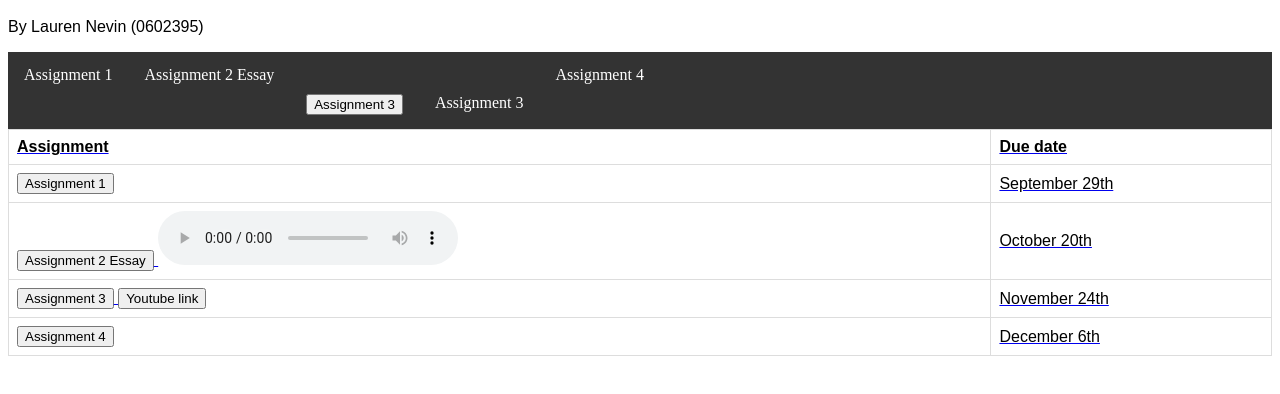
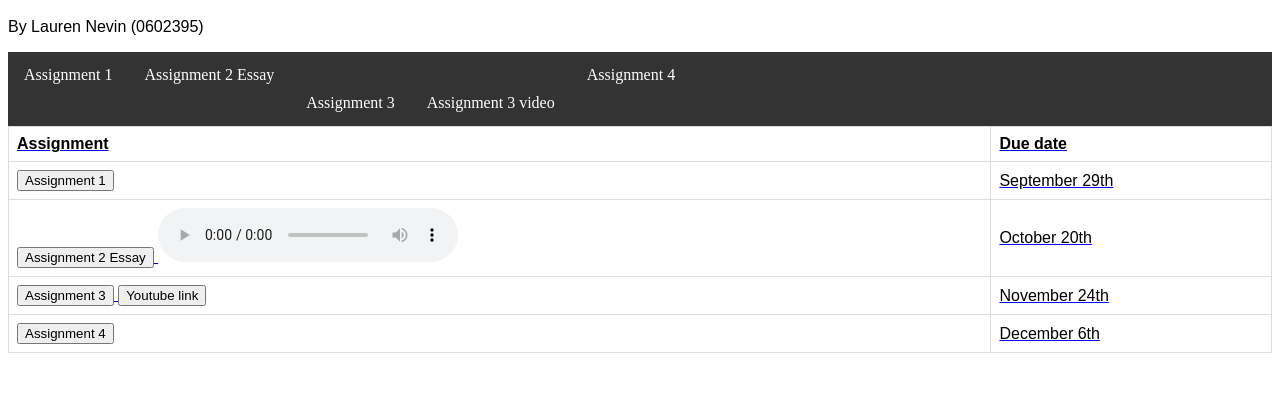
Before and after one commit to laurennevin/laurennevin, a plain HTML site: page index.html in a window 1280 px wide. Shown: the part 48-442 px from the top of the page. Drawn offline with Linux system fonts and the light colour scheme.

Commit message:
css nav bar

```diff
--- a/index.html
+++ b/index.html
@@ -46,8 +46,8 @@ li a:hover {
 	<ul>
 		<li><a href="Assign1/laurennevin.html">Assignment 1</a></li>
 		<li><a href="Assignment 2/Assign2 ESSAY.html">Assignment 2 Essay</li>
-		<li><a href="Assign3/Assignment 3"><button>Assignment 3</li>
-		<li><a href="https://youtu.be/FVVwTC1GI_Q">Assignment 3</a></li>
+		<li><a href="Assign3/Assignment 3">Assignment 3</li>
+		<li><a href="https://youtu.be/FVVwTC1GI_Q">Assignment 3 video</a></li>
 		<li><a href="laurennevin.html">Assignment 4</li>
 	</ul>
 	<table>
```
